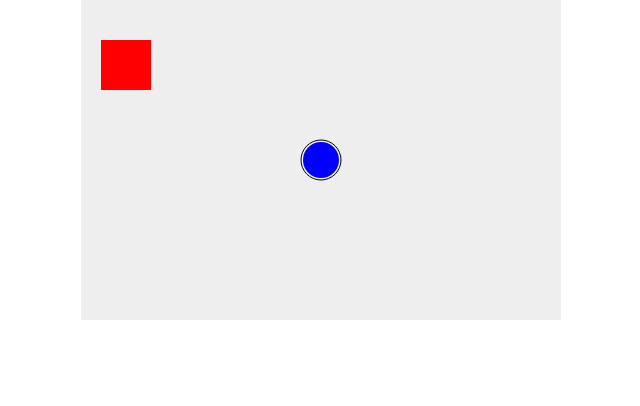
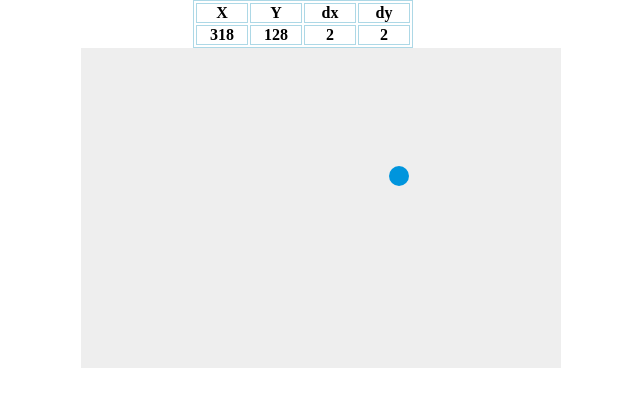
Before and after one commit to bstjohn/block-breaker, a plain HTML site: page index.html in a window 1280 px wide. Shown: the whole page, without its empty margins (319-959 px from the left). Drawn offline with Linux system fonts and the light colour scheme.

Commit message:
A moving ball and a table to keep track of its movement

```diff
--- a/css/style.css
+++ b/css/style.css
@@ -7,3 +7,14 @@ canvas {
     display: block;
     margin: 0 auto;
 }
+table {
+    border: 1px solid lightblue;
+    margin-left: 40%;
+}
+tr {
+    border: 1px solid lightblue;
+}
+th {
+    width: 50px;
+    border: 1px solid lightblue;
+}
--- a/index.html
+++ b/index.html
@@ -6,6 +6,21 @@
     <link rel="stylesheet" type="text/css" href="./css/style.css">
 </head>
 <body>
+
+    <table>
+        <tr>
+            <th>X</th>
+            <th>Y</th>
+            <th>dx</th>
+            <th>dy</th>
+        </tr>
+        <tr>
+            <th id="x-row"></th>
+            <th id="y-row"></th>
+            <th id="dx-row"></th>
+            <th id="dy-row"></th>
+        </tr>
+    </table>
     <canvas id="myCanvas" width="480" height="320"></canvas>
 
     <script type="text/Javascript" src="./js/main.js"></script>
--- a/js/main.js
+++ b/js/main.js
@@ -3,20 +3,48 @@
 var canvas = document.getElementById('myCanvas');
 var ctx = canvas.getContext('2d');
 
-ctx.beginPath();
-ctx.rect(20, 40, 50, 50);
-ctx.fillStyle = '#FF0000';
-ctx.fill();
-ctx.closePath();
+// Coordinates
+var ballX = canvas.width / 2;
+var ballY = canvas.height - 30;
+var dx = 2;
+var dy = -2;
+var paddleZ = (canvas.width - paddleWidth) / 2;
 
-ctx.beginPath();
-ctx.arc(240, 160, 20, 0, Math.PI*2, false);
-ctx.fillStyle = 'green';
-ctx.stroke();
-ctx.closePath();
+// Properties
+var ballRadius = 10;
+var paddleHeight = 10;
+var paddleWidth = 75;
 
-ctx.beginPath();
-ctx.arc(240, 160, 18, 0, Math.PI*2, false);
-ctx.fillStyle = 'blue';
-ctx.fill();
-ctx.closePath();
+function updateTable() {
+    document.getElementById('x-row').innerHTML = ballX;
+    document.getElementById('y-row').innerHTML = ballY;
+    document.getElementById('dx-row').innerHTML = dx;
+    document.getElementById('dy-row').innerHTML = dy;
+}
+
+function drawBall() {
+    ctx.beginPath();
+    ctx.arc(ballX, ballY, ballRadius, 0, Math.PI * 2);
+    ctx.fillStyle = '#0095DD';
+    ctx.fill();
+    ctx.closePath();
+}
+
+function draw() {
+    ctx.clearRect(0, 0, canvas.width, canvas.height);
+    drawBall();
+    updateTable();
+    ballX += dx;
+    ballY += dy;
+
+    if (ballY + dy < ballRadius || ballY + dy > canvas.height - ballRadius) {
+        dy = -dy;
+    }
+
+    if (ballX + dx < ballRadius || ballX + dx > canvas.width - ballRadius) {
+        dx = - dx;
+    }
+}
+
+// Execute the draw method every 10 milliseconds
+setInterval(draw, 10);
```
